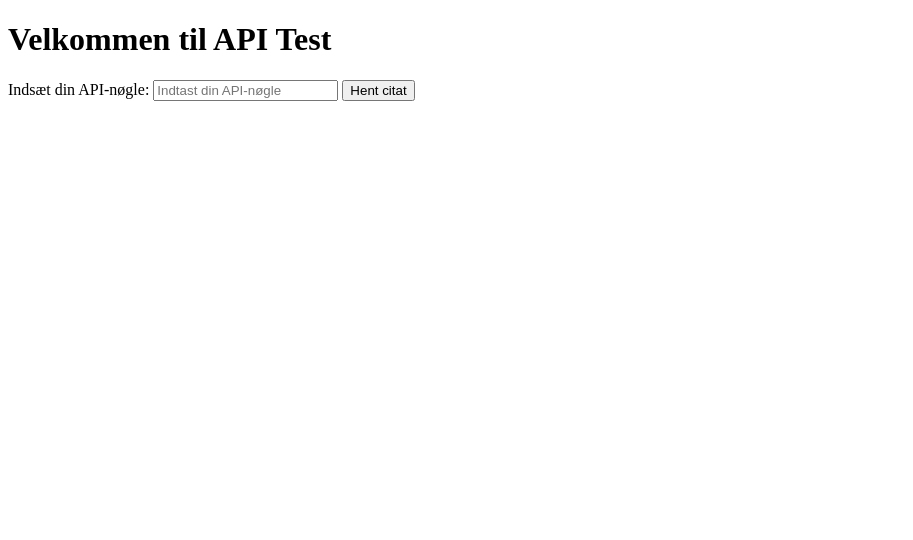
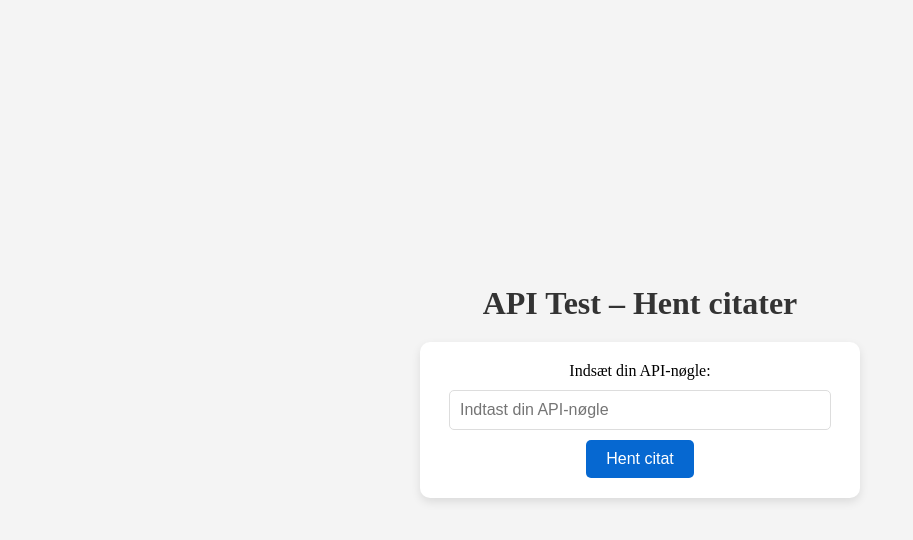
Before and after one commit to EmmaSkau/API-projekt, a website: page public/index.html in a window 1280 px wide. Shown: the whole page, without its empty margins (0-913 px from the left). Drawn offline with Linux system fonts and the light colour scheme.

Commit message:
Ændringer

```diff
--- a/package.json
+++ b/package.json
@@ -10,6 +10,7 @@
   "author": "",
   "license": "ISC",
   "dependencies": {
+    "bcrypt": "^5.1.1",
     "cors": "^2.8.5",
     "express": "^4.21.2"
   }
--- a/public/index.html
+++ b/public/index.html
@@ -9,10 +9,13 @@
     <title>Projekt 1 - Opgave 4</title>
 </head>
 <body>
-    <h1>Velkommen til API Test</h1>
-    <label for="apiKey">Indsæt din API-nøgle:</label>
-    <input type="text" id="apiKey" placeholder="Indtast din API-nøgle">
-    <button onclick="hentCitat()">Hent citat</button>
+    <h1>API Test – Hent citater</h1>
+    <section id="api">
+        <label for="apiKey">Indsæt din API-nøgle:</label>
+        <input type="text" id="apiKey" placeholder="Indtast din API-nøgle">
+        <button onclick="hentCitat()">Hent citat</button>
+    </section>
+
     <p id="output"></p>
 </body>
 </html>
--- a/public/script.js
+++ b/public/script.js
@@ -16,7 +16,7 @@ async function hentCitat() {
         let data = await res.json();
 
         if (res.ok) {
-            output.textContent = `Bruger: ${data.bruger} - Citat: ${data.citat}`;
+            output.textContent = `Hej ${data.bruger}! Her er dit Citat: ${data.citat}`;
         } else {
             output.textContent = `Fejl: ${data.error}`;
         }
--- a/public/style.css
+++ b/public/style.css
@@ -0,0 +1,67 @@
+body {
+    background-color: #f4f4f4;
+    margin: 0;
+    padding: 0;
+    display: flex;
+    flex-direction: column;
+    align-items: center;
+    justify-content: center;
+    height: 100vh;
+    text-align: center;
+}
+
+/* H1 skal stå for sig selv */
+h1 {
+    color: #333;
+    font-weight: 600;
+    margin-bottom: 20px;
+}
+
+/* API sektionen (kort design) */
+#api {
+    background: white;
+    padding: 20px;
+    border-radius: 10px;
+    box-shadow: 0 4px 10px rgba(0, 0, 0, 0.1);
+    max-width: 400px;
+    width: 90%;
+    display: flex;
+    flex-direction: column;
+    align-items: center;
+    gap: 10px;
+}
+
+/* Inputfelt */
+input {
+    width: 90%;
+    padding: 10px;
+    border: 1px solid #ddd;
+    border-radius: 5px;
+    font-size: 16px;
+}
+
+/* Knap */
+button {
+    background-color: #0668d1;
+    color: white;
+    border: none;
+    padding: 10px 20px;
+    font-size: 16px;
+    cursor: pointer;
+    border-radius: 5px;
+    transition: background 0.3s;
+}
+
+button:hover {
+    background-color: #064a94;
+}
+
+/* Output skal stå nedenunder sektionen */
+#output {
+    font-size: 18px;
+    font-weight: 400;
+    color: #444;
+    margin-top: 20px;
+    max-width: 400px;
+    width: 90%;
+}
```
Also changed, not shown: server/server.js (+9 -11 lines), 1 other file.
